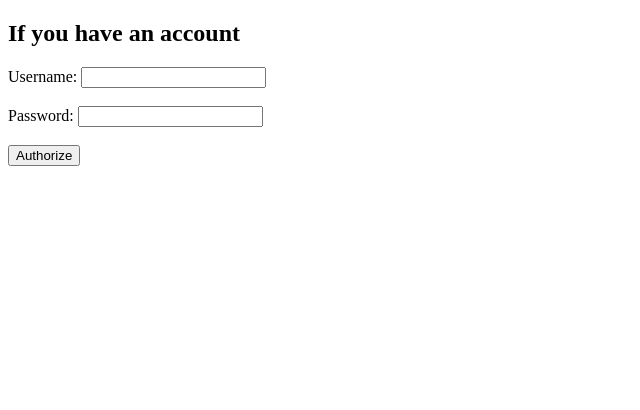
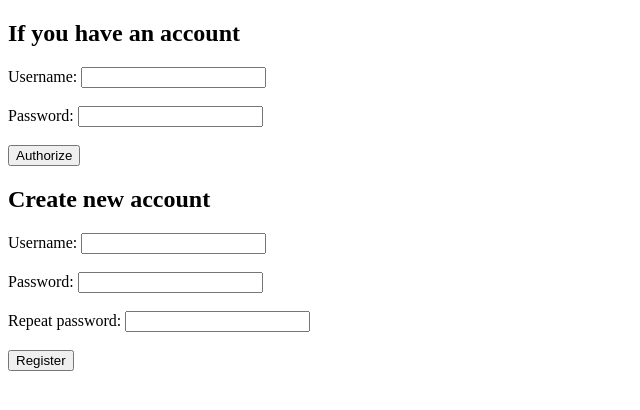
Before and after one commit to sfedia/russian-constructicon, a Flask app: template templates/credentials.html in a window 1280 px wide. Shown: the top 410 px of the page, without its empty margins (0-640 px from the left). Run offline with Flask 2, Linux system fonts and the light colour scheme; the template is opened without the code that fills it, so the values that code supplies are empty; parts of the project's set-up code (start-up, migrations or seed data) failed here and were passed over.

Commit message:
upd form

```diff
--- a/app.py
+++ b/app.py
@@ -1,6 +1,6 @@
 #!/usr/bin/python3
 
-from flask import Flask, jsonify, Markup, render_template, request, send_file
+from flask import Flask, jsonify, Markup, render_template, request, send_file, make_response
 from lxml import etree
 from lxml.html import fromstring
 import html
@@ -242,14 +242,28 @@ def entry_repack(data):
 
 @app.route("/auth", methods=["GET", "POST"])
 def auth_func():
+    m = login.LoginManager()
     if request.method == "GET" or request.method == "POST" and "pwd" not in request.forms:
-        return render_template("credentials.html")
+        return render_template("credentials.html", returnto=request.args["returnto"])
+    if request.method == "POST":
+        if request.forms["req_type"] == "register":
+            m.create_account(**request.forms)
+        resp = make_response("konstruktikon login")
+        resp.set_cookie("konst_session", m.get_session(**request.forms), max_age=60 * 60 * 24 * 365 * 2)
+        resp.headers["location"] = "/entry_edit?id=" + request.forms["returnto"]
+        return resp, 302
 
 
 @app.route("/entry_edit")
 def entry_edit():
     if "_id" not in request.args:
         return "Invalid request"
+
+    s = request.cookies.get("login_session")
+    if not s:
+        resp = make_response("go auth")
+        resp.headers["location"] = "/auth?returnto=" + request.args["_id"]
+        return resp, 302
 
     browser = sqlite_browser.BaseBrowser()
     this = browser.get_entries("'%s'" % request.args["_id"])
@@ -259,6 +273,7 @@ def entry_edit():
     except IndexError:
         data = [("ENTRY_ID", request.args["_id"])]
 
+    data.append(("lastModifiedBy", s))
     data = entry_repack(data)
 
     browser.stop_session()
--- a/templates/credentials.html
+++ b/templates/credentials.html
@@ -2,10 +2,21 @@
 <html>
     <body>
         <h2>If you have an account</h2>
-        <form action="/login" method="POST">
+        <form action="/auth" method="POST">
             <label for="userLogin">Username: </label><input type="text" name="userLogin" id="userLogin"><br><br>
             <label for="userPwd">Password: </label><input type="text" name="userPwd" id="userPwd"><br><br>
+            <input type="hidden" name="req-type" value="auth"/>
+            <input type="hidden" name="returnto" value="{{returnto}}"/>
             <input type="submit" value="Authorize"/>
+        </form>
+        <h2>Create new account</h2>
+        <form action="/auth" method="POST">
+            <label for="userLoginA">Username: </label><input type="text" name="userLogin" id="userLoginA"><br><br>
+            <label for="userPwdA">Password: </label><input type="text" name="userPwd" id="userPwdA"><br><br>
+            <label for="userPwdRA">Repeat password: </label><input type="text" name="userPwdR" id="userPwdRA"><br><br>
+            <input type="hidden" name="req-type" value="register"/>
+            <input type="hidden" name="returnto" value="{{returnto}}"/>
+            <input type="submit" value="Register"/>
         </form>
     </body>
 </html>
```
